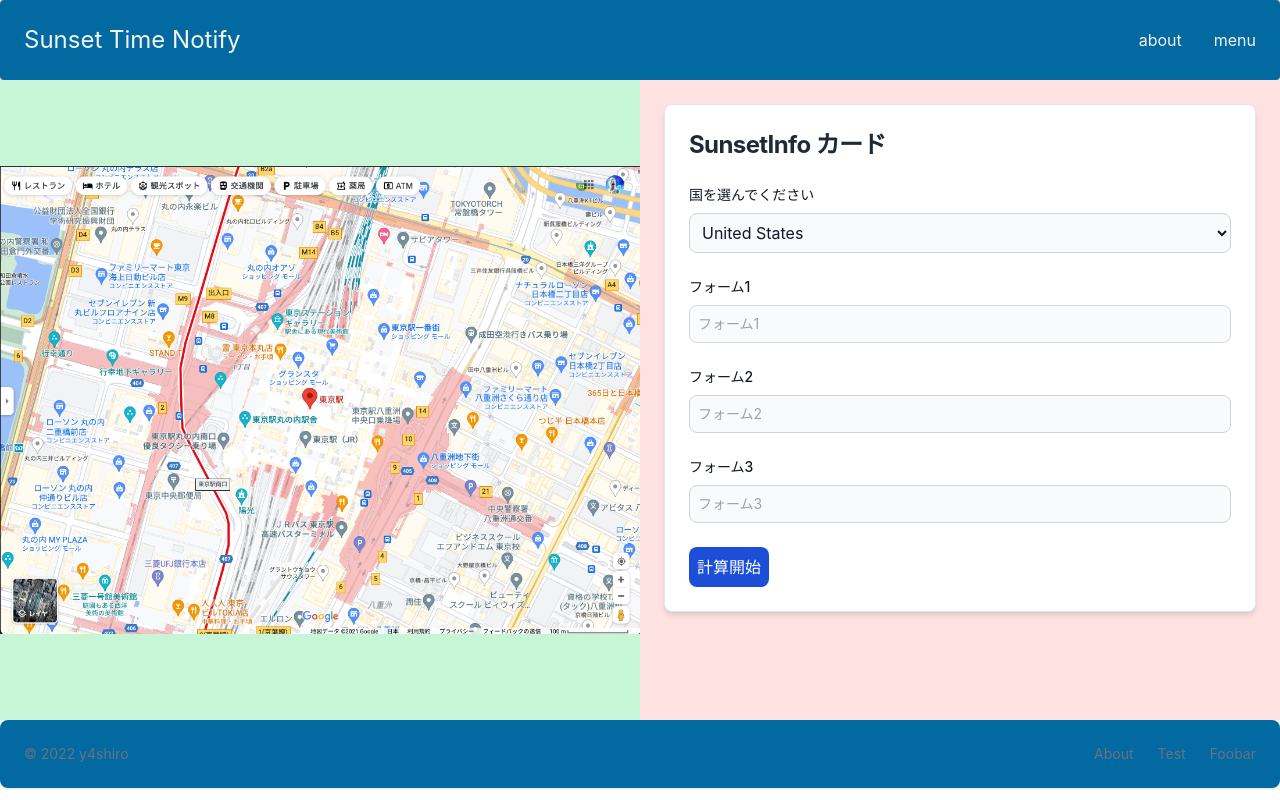
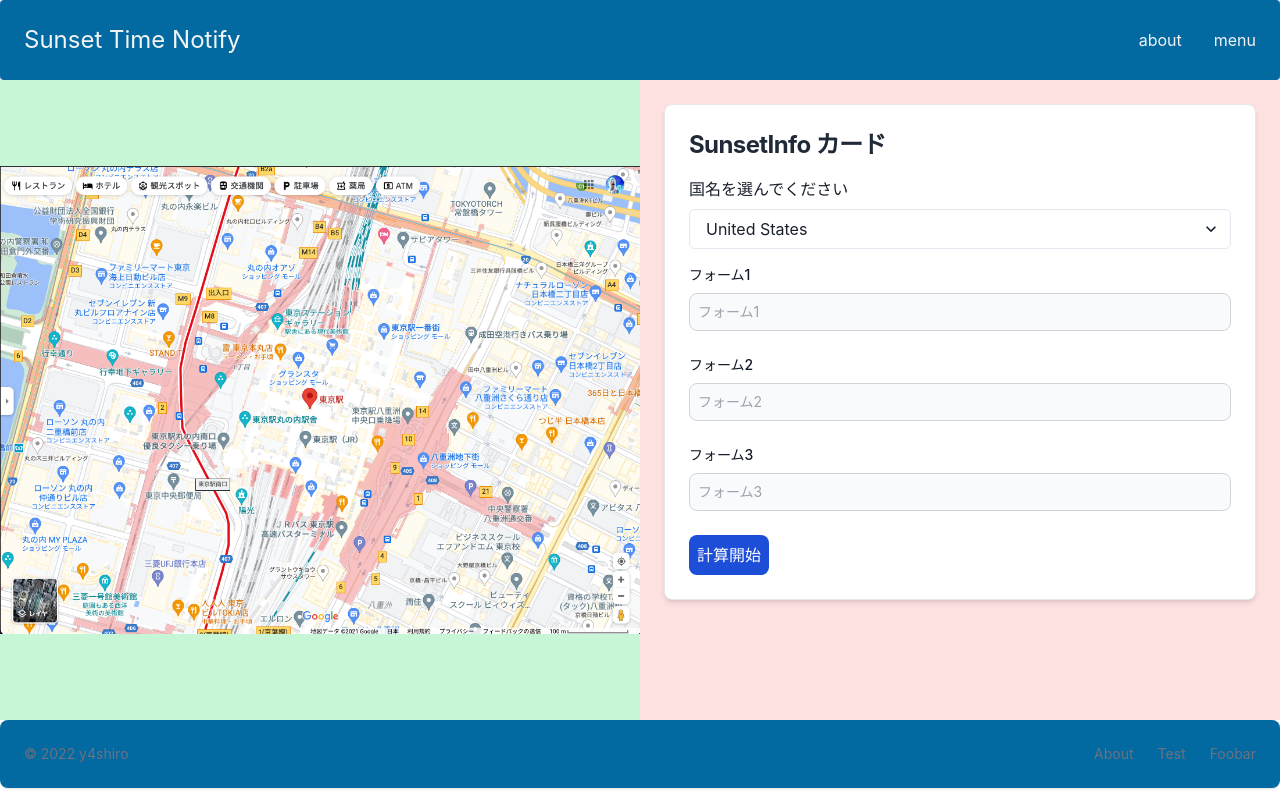
Before and after one commit to y4shiro/sunset-time-notify, a Next.js app: page / in a window 1280 px wide. Built offline with nearby package versions, Linux system fonts and the light colour scheme.

Commit message:
セレクトボックスのスタイル差し替え

```diff
--- a/src/components/Map.tsx
+++ b/src/components/Map.tsx
@@ -1,7 +1,7 @@
 import { VFC } from 'react';
 import Image from 'next/image';
 
-import { Box, css } from '@chakra-ui/react';
+import { Box } from '@chakra-ui/react';
 
 const Map: VFC = () => {
   return (
--- a/src/components/SunsetInfo.tsx
+++ b/src/components/SunsetInfo.tsx
@@ -1,25 +1,22 @@
 import { VFC } from 'react';
+import { Box, FormControl, FormLabel, Select } from '@chakra-ui/react';
 
 const SunsetInfo: VFC = () => {
   return (
     <div className='w-full bg-red-100'>
       <div className='m-6 p-6 max-h-full bg-white rounded-lg border border-gray-200 shadow-md'>
         <h5 className='mb-2 text-2xl font-bold tracking-tight text-gray-800'>SunsetInfo カード</h5>
-        <form>
-          <div className='my-6'>
-            <label htmlFor='countries' className='block mb-2 text-sm font-medium text-gray-900'>
-              国を選んでください
-            </label>
-            <select
-              id='countries'
-              className='block w-full p-2 bg-gray-50 border border-gray-300 text-gray-900 text-md rounded-lg focus:ring-blue-500 focus:border-blue-500'
-            >
-              <option>United States</option>
-              <option>Canada</option>
-              <option>France</option>
-              <option>Germany</option>
-            </select>
-          </div>
+        <FormControl>
+          <Box my={4}>
+            <FormLabel htmlFor='countries'>国名を選んでください</FormLabel>
+            <Select id='countries'>
+              <option value='United States'>United States</option>
+              <option value='Canada'>Canada</option>
+              <option value='France'>France</option>
+              <option value='Germany'>Germany</option>
+            </Select>
+          </Box>
+
           <div className='mb-6'>
             <label htmlFor='text1' className='block mb-2 text-sm font-medium text-gray-900'>
               フォーム1
@@ -53,7 +50,7 @@ const SunsetInfo: VFC = () => {
               placeholder='フォーム3'
             />
           </div>
-        </form>
+        </FormControl>
 
         <button
           type='button'
```
